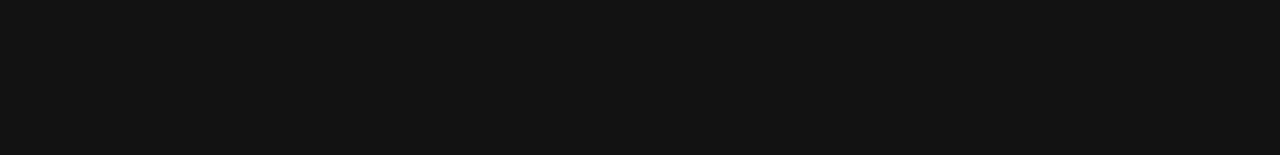
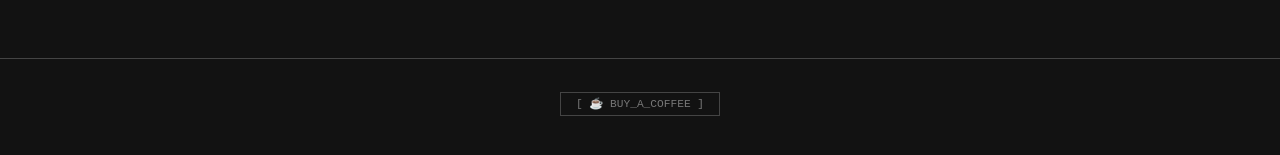
Before and after one commit to zephrose/gnovischains, a React (Create React App) app: page / in a window 1280 px wide. Shown: the part 599-754 px from the top of the page. Built offline with nearby package versions, Linux system fonts and the light colour scheme.

Commit message:
Buy Me a Coffee, maybe

```diff
--- a/src/App.js
+++ b/src/App.js
@@ -744,6 +744,33 @@
           )}
         </section>
       </div>
+      <footer
+        style={{
+          padding: "2rem",
+          textAlign: "center",
+          borderTop: `1px solid ${theme.border}`,
+          background: theme.bg,
+        }}
+      >
+        <a
+          href="https://www.buymeacoffee.com/zephrose"
+          target="_blank"
+          rel="noopener noreferrer"
+          style={{
+            textDecoration: "none",
+            color: theme.muted,
+            fontSize: "0.7rem",
+            fontFamily: "monospace",
+            border: `1px solid ${theme.border}`,
+            padding: "5px 15px",
+            transition: "color 0.2s",
+          }}
+          onMouseOver={(e) => (e.currentTarget.style.color = theme.text)}
+          onMouseOut={(e) => (e.currentTarget.style.color = theme.muted)}
+        >
+          [ ☕ BUY_A_COFFEE ]
+        </a>
+      </footer>
     </div>
   );
 }
```
